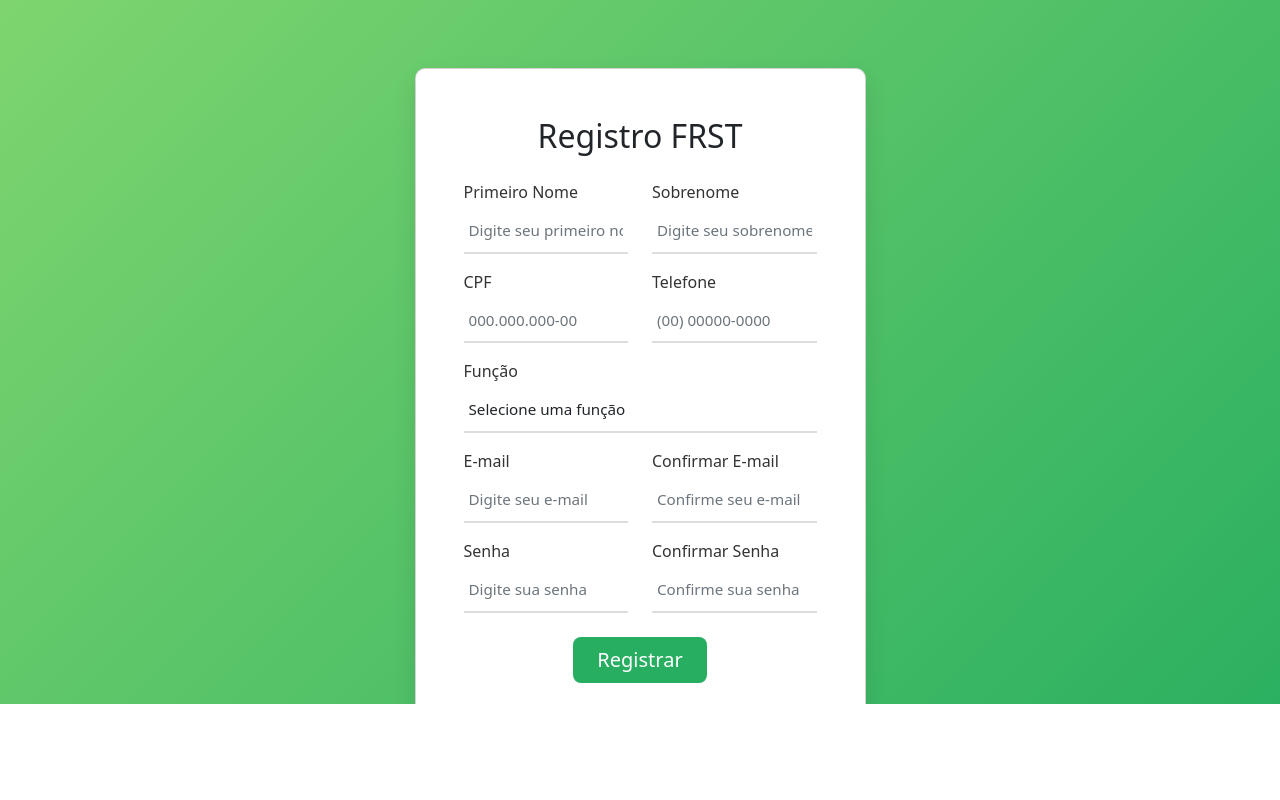
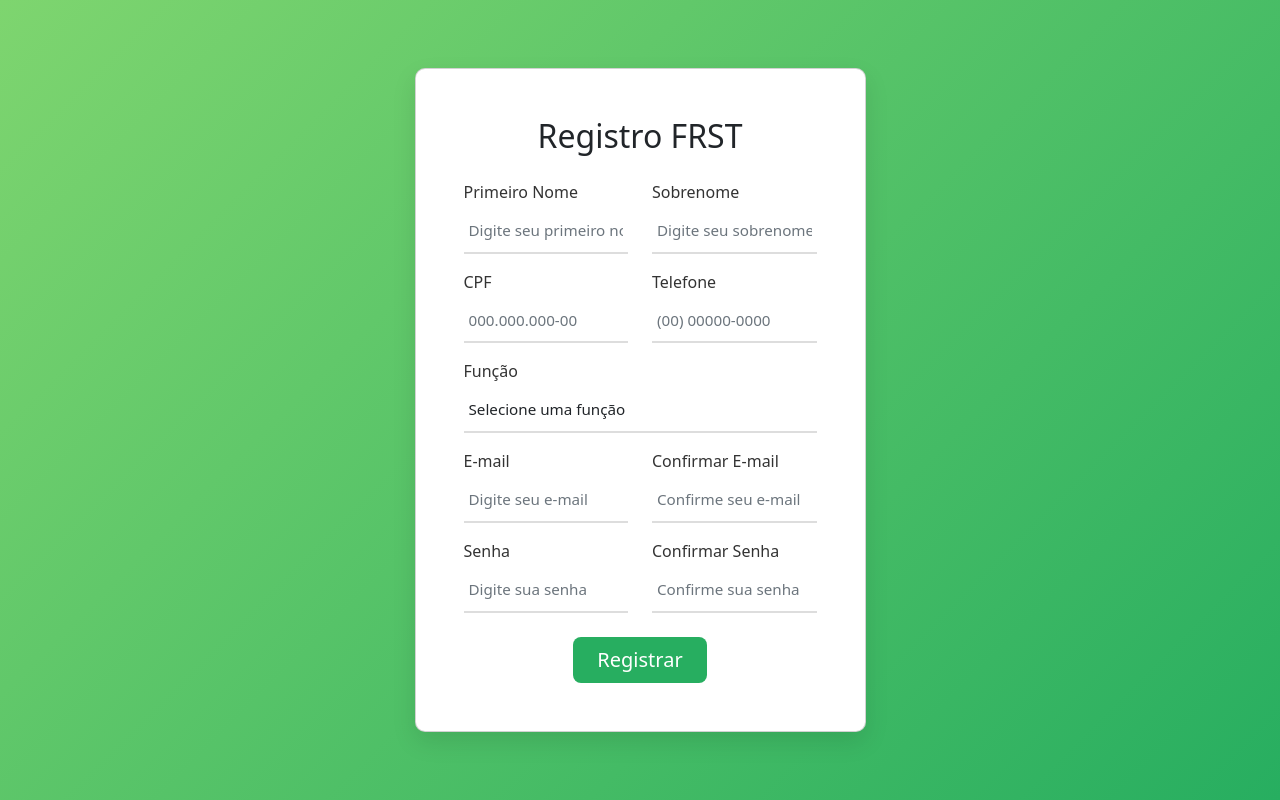
Before and after one commit to thiagosemann/airbnb-Front, an Angular app: page /register in a window 1280 px wide. Built offline with nearby package versions, Linux system fonts and the light colour scheme; what @zxing/ngx-scanner, ng2-charts, ngx-mask would draw is missing.

Commit message:
Arrumado o cameraApp

```diff
--- a/src/app/AIRBNB/camera-app/camera-app.component.css
+++ b/src/app/AIRBNB/camera-app/camera-app.component.css
@@ -7,7 +7,6 @@
   display: flex;
   justify-content: center;
   align-items: center;
-  height: 100vh;
   background: linear-gradient(360deg,  #9bd6a9f6,  #56a769); /* Gradiente suave */
   font-family: 'Poppins', sans-serif; /* Fonte moderna */
 }
@@ -15,12 +14,12 @@
 /* Contêiner centralizado do formulário */
 .container {
   width: 90%;
-  max-width: 500px;
   padding: 30px;
   background: #fff; /* Branco neve */
   border-radius: 20px;
   box-shadow: 0 4px 12px rgba(50, 205, 50, 0.25); /* Sombra verde suave */
   text-align: center;
+  height: 100vh;;
 }
 
 .logo-img {
--- a/src/app/app.component.css
+++ b/src/app/app.component.css
@@ -1,28 +1,30 @@
 .containerAux {
-    overflow-y: auto; /* Adiciona scroll vertical */
-    overflow-x: hidden; /* Evita scroll horizontal */
+    overflow-y: auto;
+    overflow-x: hidden;
     background-color: #F6F6F6;
-    height: 88vh;
+    height: 100vh; /* Altura padrão quando a navbar não está presente */
 }
 
-/* Estilizar a barra de rolagem (Webkit) */
-.containerAux::-webkit-scrollbar {
-    width: 7px; /* Largura da barra de rolagem */
+/* Quando a navbar está presente, ajusta a altura do container */
+app-nav-bar-airbnb + .containerAux {
+    height: 88vh; /* Altura quando a navbar está visível */
 }
 
-/* Estilizar a trilha da barra de rolagem */
-.containerAux::-webkit-scrollbar-track {
-    background: #e0e0e0; /* Cor de fundo da trilha */
-    border-radius: 10px; /* Bordas arredondadas */
+/* Estilos da scrollbar (mantidos do código original) */
+.containerAux::-webkit-scrollbar {
+    width: 7px;
 }
 
-/* Estilizar o polegar da barra de rolagem */
-.containerAux::-webkit-scrollbar-thumb {
-    background: #006400; /* Cor do polegar (scroll) */
-    border-radius: 10px; /* Bordas arredondadas */
+.containerAux::-webkit-scrollbar-track {
+    background: #e0e0e0;
+    border-radius: 10px;
 }
 
-/* Estilizar o polegar ao passar o mouse */
+.containerAux::-webkit-scrollbar-thumb {
+    background: #006400;
+    border-radius: 10px;
+}
+
 .containerAux::-webkit-scrollbar-thumb:hover {
-    background: #0056b3; /* Cor do polegar ao passar o mouse */
+    background: #0056b3;
 }
```
Also changed, not shown: src/app/AIRBNB/camera-app/camera-app.component.html (line endings or trailing spaces).
